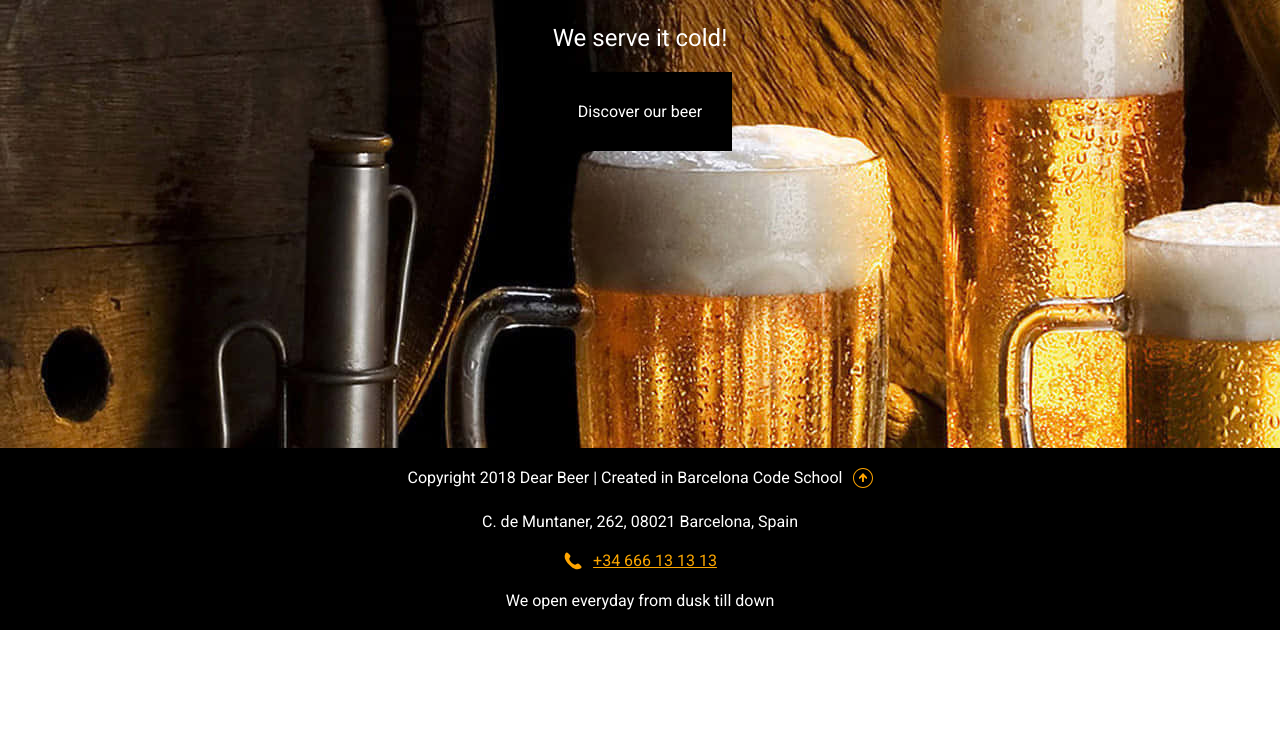
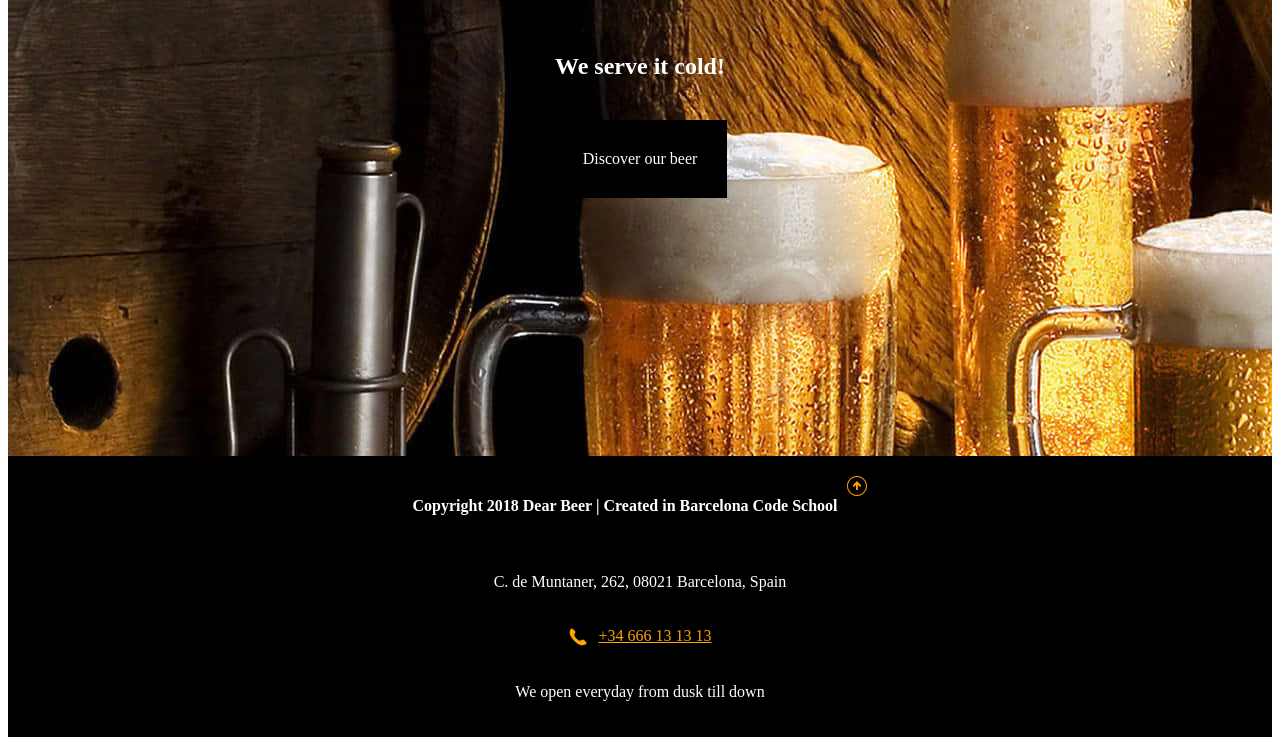
Before and after one commit to DiscoJordan/Cloning-page-1, a plain HTML site: page index.html in a window 1280 px wide. Shown: the part 432-1177 px from the top of the page. Before the commit the page ends 1062 px from the top, so only its background shows below. Drawn offline with Linux system fonts and the light colour scheme.

```diff
--- a/styles/style.css
+++ b/styles/style.css
@@ -1,13 +1,4 @@
-* {
-    margin: 0;
-    padding: 0;
-    box-sizing: border-box;
-    font-family: "Roboto", sans-serif;
-    font-weight: 400;
-    font-style: normal;
-    scroll-behavior: smooth;
-}
-
+f
 .container {
     margin: 0 auto;
     max-width: 1200px;
@@ -195,6 +186,7 @@ footer {
     flex-direction: column;
     gap: 20px;
 
+
 }
 
 .copyright,
```
